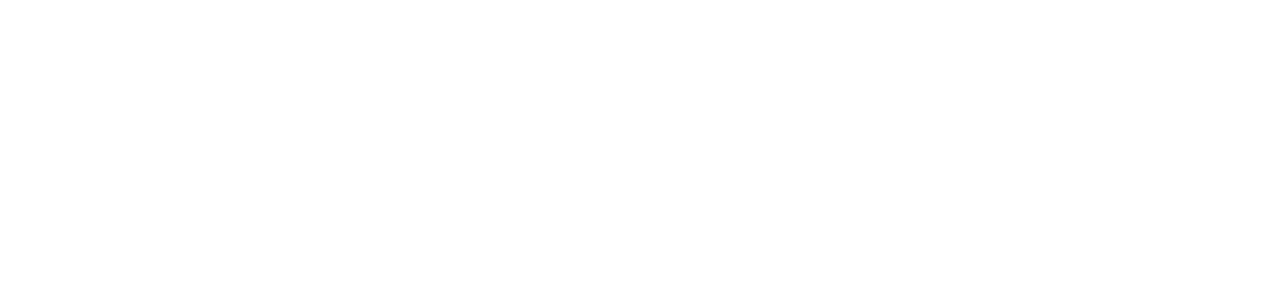
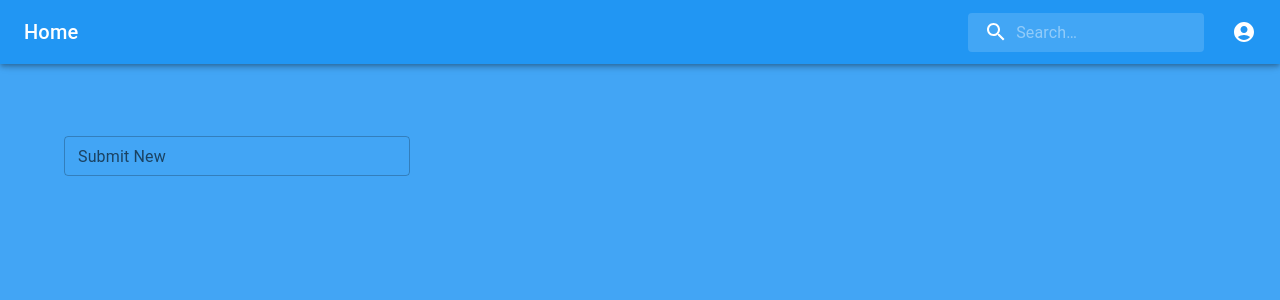
Before and after one commit to fcodelabs/training-web, a React (Create React App) app in the folder dear-diary/: page /Diary in a window 1280 px wide. Before the commit this address had no page. Shown: the top 300 px of the page. Built offline with nearby package versions, Linux system fonts and the light colour scheme.

Commit message:
Created adding form.

```diff
--- a/dear-diary/src/App.tsx
+++ b/dear-diary/src/App.tsx
@@ -1,8 +1,9 @@
 import './App.css';
 import { BrowserRouter as Router, Route, Routes } from 'react-router-dom';
 import SignInPage from './containers/SignInPage/SingInPage';
+import DiaryPage from './containers/DiaryPage/DiaryPage';
 import { CssBaseline } from '@mui/material';
-import { green, blue } from '@mui/material/colors';
+import { blue } from '@mui/material/colors';
 import { createTheme, ThemeProvider } from '@mui/material/styles';
 
 const theme = createTheme({
@@ -11,7 +12,7 @@ const theme = createTheme({
       main: blue[500],
     },
     secondary: {
-      main: green[500],
+      main: '#b9e9ff',
     },
   },
 });
@@ -23,6 +24,7 @@ function App() {
       <Router>
           <Routes>
               <Route path="/" element={<SignInPage />} />
+              <Route path="/Diary" element={<DiaryPage />} />
           </Routes>
       </Router>
     </ThemeProvider>
--- /dev/null
+++ b/dear-diary/src/containers/DiaryPage/DiaryForm.tsx
@@ -0,0 +1,55 @@
+import React, { useState, useRef, useEffect } from 'react';
+import { TextField, Button, Container, Stack } from '@mui/material';
+
+const DiaryForm: React.FC = () => {
+    const [showForm, setShowForm] = useState(false);
+    const formRef = useRef(null);
+
+    const handleFieldClick = () => {
+      setShowForm(true);
+    };
+
+    const handleSubmit = (event: React.FormEvent) => {
+        event.preventDefault();
+        const formData = new FormData(event.target as HTMLFormElement);
+        console.log({
+            'Title': formData.get('title'),
+            'Description': formData.get('description'),
+        });
+        (event.target as HTMLFormElement).reset();
+        setShowForm(false);
+    };
+
+    const handleOutsideClick = (event: MouseEvent) => {
+        if (formRef.current && !(formRef.current as any).contains(event.target)) {
+            setShowForm(false);
+        }
+    };
+
+    useEffect(() => {
+        document.addEventListener('mousedown', handleOutsideClick);
+        return () => {
+            document.removeEventListener('mousedown', handleOutsideClick);
+        };
+    }, []);
+
+    return (
+      <Container>
+          <form ref={formRef} onSubmit={handleSubmit}>
+            <Stack direction="row" spacing={'4vh'} sx={{ mt: '2vh' }}>
+                <TextField label="Submit New" name="title" sx={{width:showForm ? '100%':'30%', borderRadius: 15}} margin="normal" size="small" onClick={handleFieldClick}/>
+                {showForm &&(
+                    <Button variant="contained" color="primary" type="submit" >
+                        Submit
+                    </Button>
+                )}
+            </Stack>
+            {showForm &&(
+                <TextField label="Enter Description" name="description" fullWidth margin="normal" size="medium" sx={{height: 50}} multiline/>
+            )}
+          </form>
+      </Container>
+    );
+};
+
+export default DiaryForm;
--- /dev/null
+++ b/dear-diary/src/containers/DiaryPage/DiaryPage.tsx
@@ -0,0 +1,20 @@
+import React from 'react';
+import { Container, Box } from '@mui/material';
+import PrimaryAppBar from '../../components/AppBar/AppBar';
+import DiaryForm from './DiaryForm';
+
+const DiaryPage: React.FC = () => {
+
+  return (
+    <>
+        <PrimaryAppBar />
+        <Container sx={{ minHeight: '100vh', minWidth: '100vw', backgroundColor: '#42a5f5' }}>
+            <Box sx={{ paddingTop: '15vh' }}>
+                <DiaryForm />
+            </Box>
+        </Container>
+    </>
+  );
+};
+
+export default DiaryPage;
```
